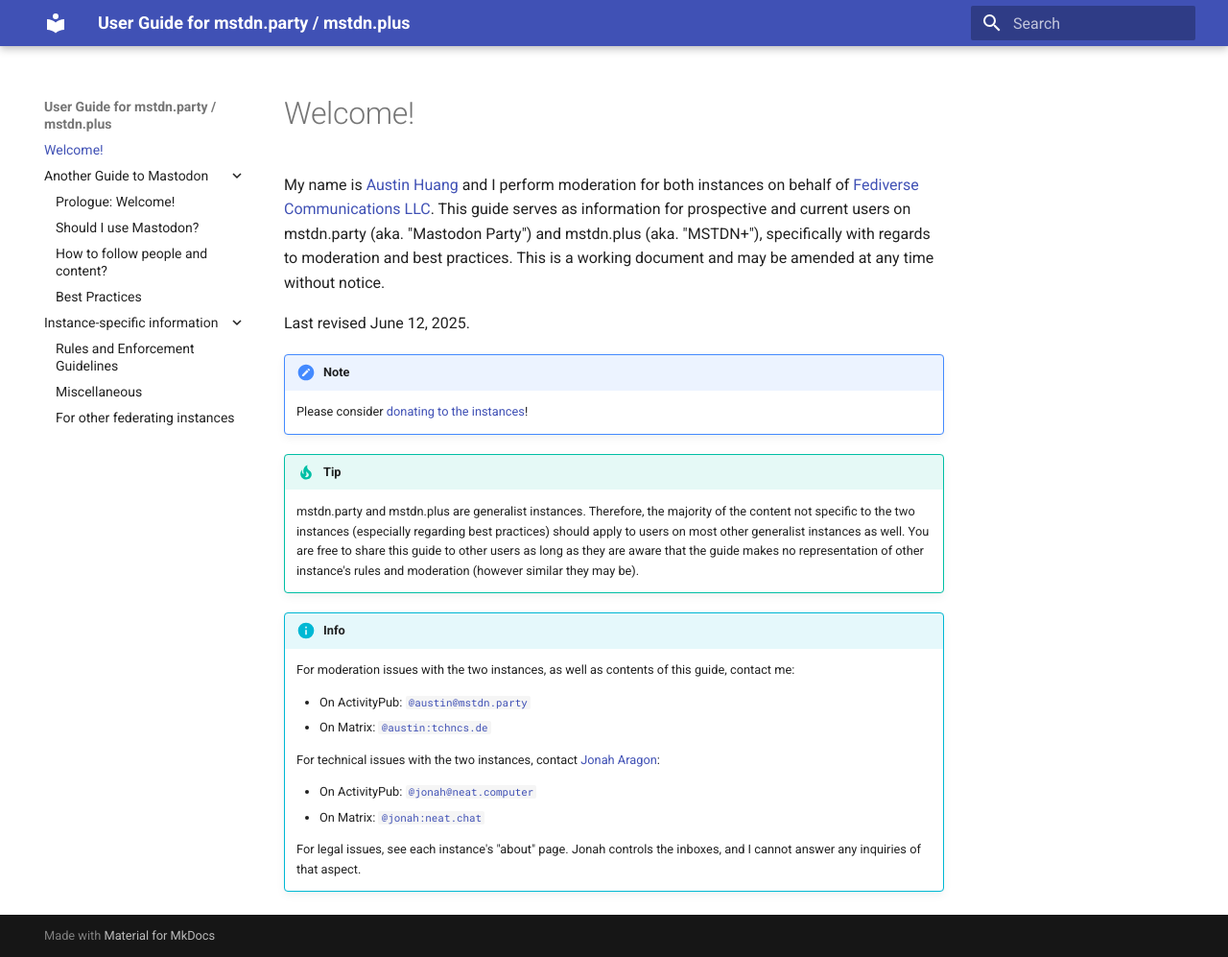
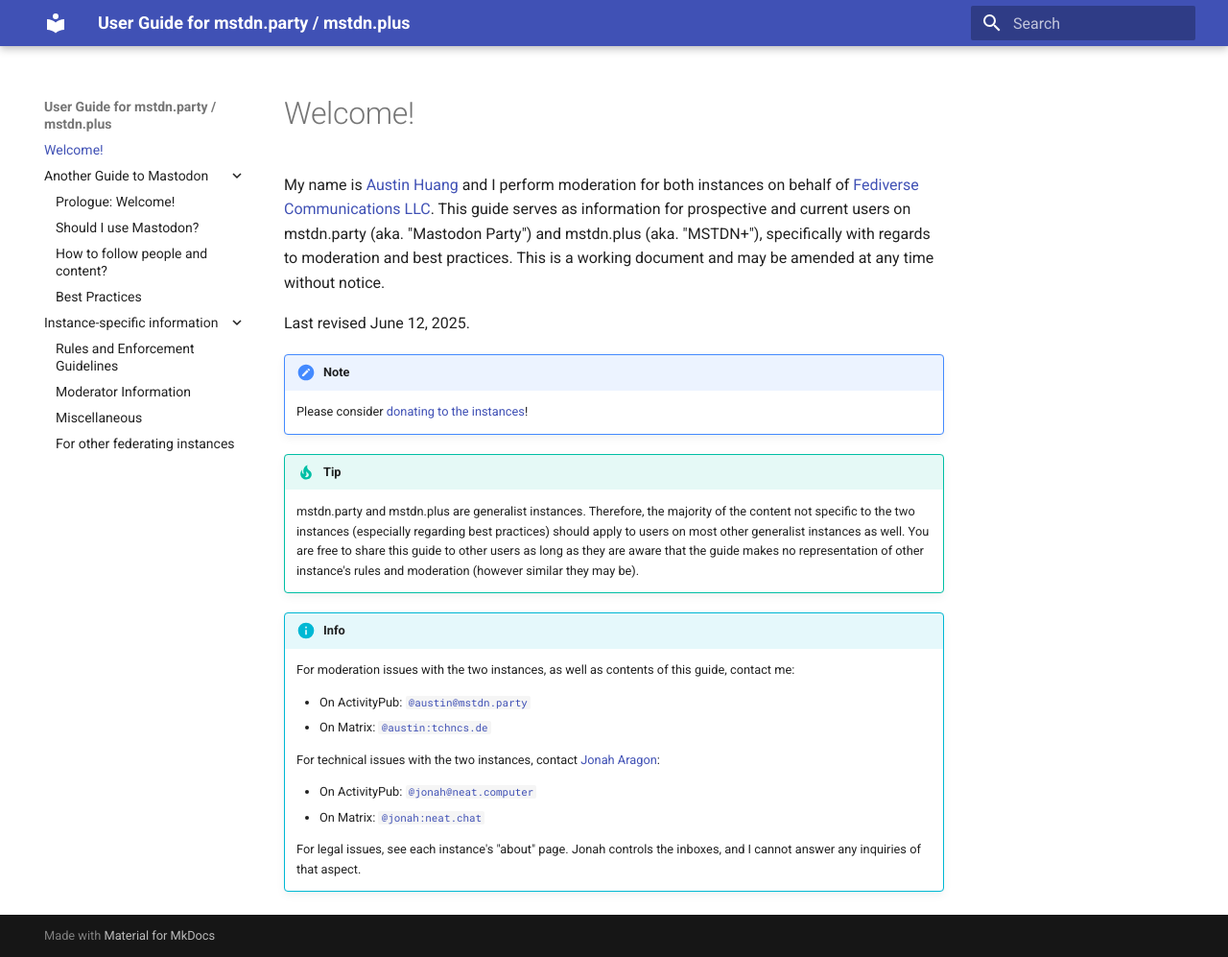
Before and after one commit to austinhuang0131/mstdn-party-plus, an MkDocs documentation site: the page built from docs/index.md, in a window 1280 px wide and 997 px high. Shown: the whole window at 96% size. Built offline with MkDocs 1.6.1 and Material for MkDocs 9.7.7, drawn with Linux system fonts in a browser that asks for light colours.

Commit message:
oops nav

```diff
--- a/mkdocs.yml
+++ b/mkdocs.yml
@@ -19,5 +19,6 @@
     - best-practices.md
   - 'Instance-specific information':
     - rules.md
+    - moderator.md
     - 'Miscellaneous': misc.md
     - 'For other federating instances': federation.md
```
